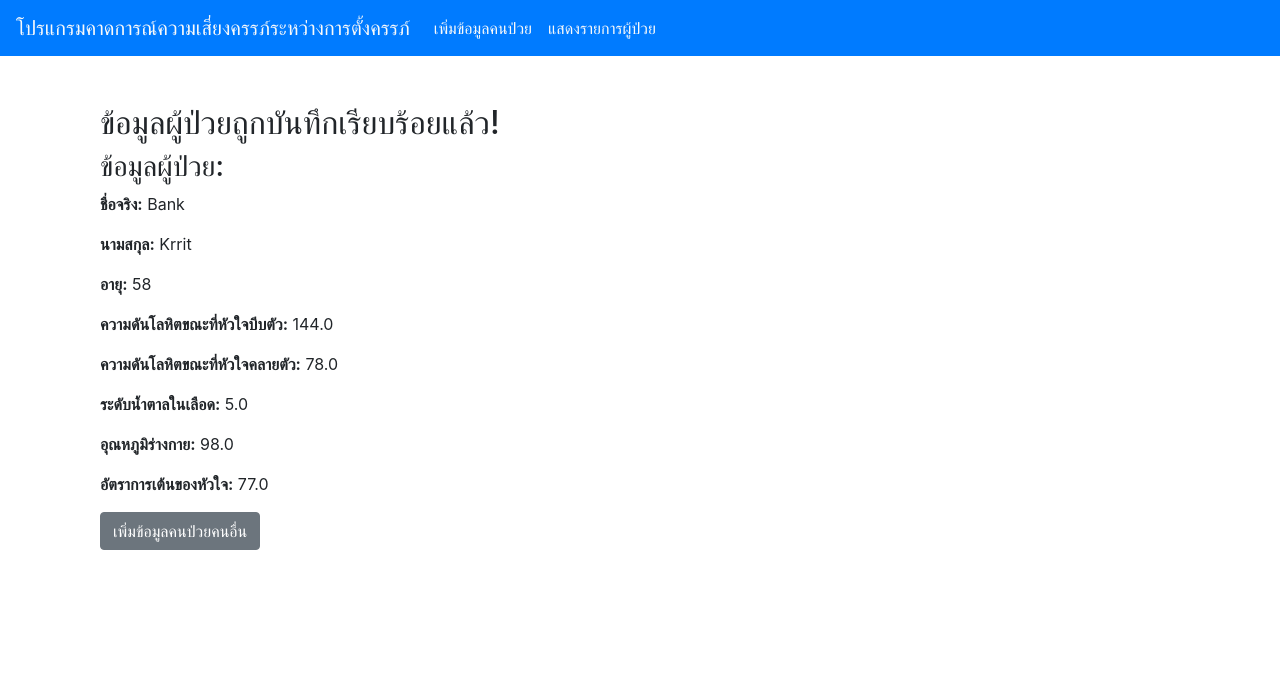
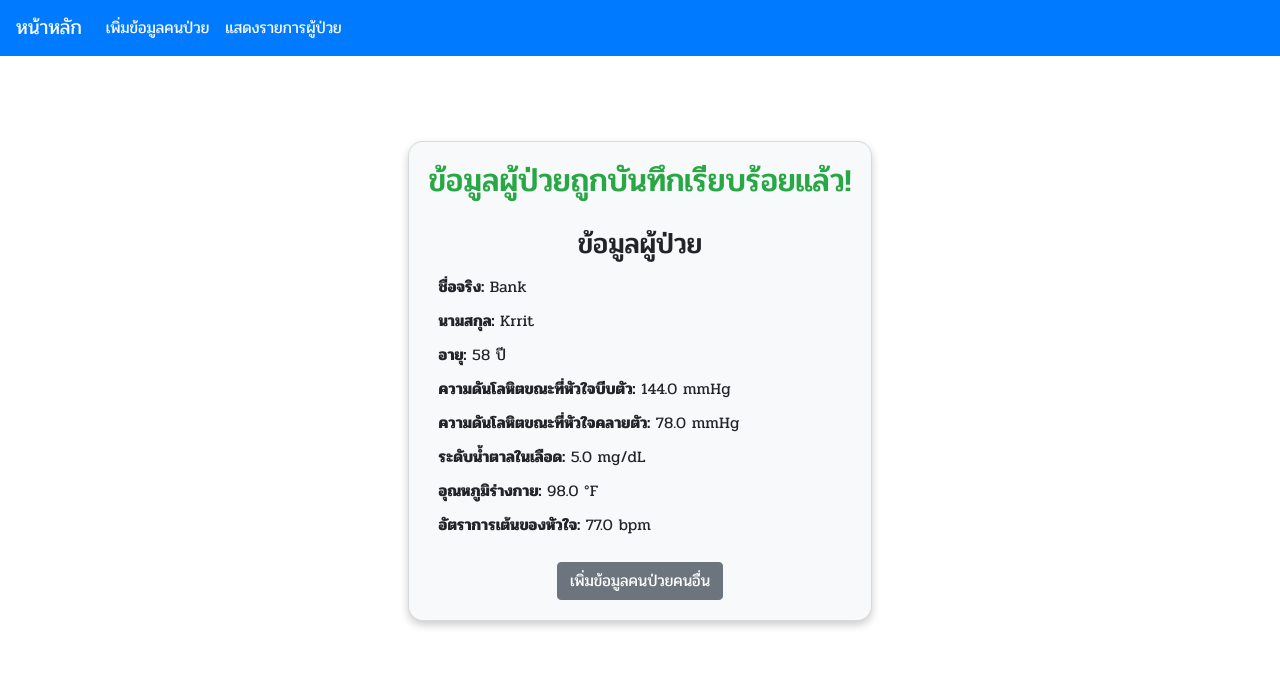
Before and after one commit to Pavarit2546/ML_project, a Django app: template myapp/templates/success.html in a window 1280 px wide. Shown: the top 695 px of the page. Run offline with Django 5.2, Linux system fonts and the light colour scheme; the template is opened without the code that fills it: values that come from a table or form of the project are taken from there, others are empty; data comes from the database, SQL or seed files in the repository; both versions use the stored data as it was after the commit; parts of the project's set-up code (start-up, migrations or seed data) failed here and were passed over; some libraries are stand-ins or nearby versions.

Commit message:
จัด UI หน้า Success

```diff
--- a/myapp/templates/base.html
+++ b/myapp/templates/base.html
@@ -5,11 +5,14 @@
     <meta name="viewport" content="width=device-width, initial-scale=1.0">
     <title>{% block title %}Your Title{% endblock %}</title>
     <link href="https://stackpath.bootstrapcdn.com/bootstrap/4.5.2/css/bootstrap.min.css" rel="stylesheet">
-    <link rel="stylesheet" href="https://cdnjs.cloudflare.com/ajax/libs/font-awesome/6.0.0-beta3/css/all.min.css">
+    {% comment %} <link rel="stylesheet" href="https://cdnjs.cloudflare.com/ajax/libs/font-awesome/6.0.0-beta3/css/all.min.css"> {% endcomment %}
+    <link rel="preconnect" href="https://fonts.googleapis.com">
+    <link rel="preconnect" href="https://fonts.gstatic.com" crossorigin>
+    <link href="https://fonts.googleapis.com/css2?family=Pridi:wght@200;300;400;500;600;700&display=swap" rel="stylesheet">
 </head>
 <body>
     <nav class="navbar navbar-expand-lg navbar-light bg-primary">
-        <a class="navbar-brand text-light" href="{% url 'add_patient' %}">โปรแกรมคาดการณ์ความเสี่ยงครรภ์ระหว่างการตั้งครรภ์ </a>
+        <a class="navbar-brand text-light" href="{% url 'add_patient' %}">หน้าหลัก</a>
         <div class="collapse navbar-collapse">
             <ul class="navbar-nav ">
                 <li class="nav-item">
--- a/myapp/templates/patient_list.html
+++ b/myapp/templates/patient_list.html
@@ -3,6 +3,12 @@
 {% block title %}Patient List{% endblock %}
 
 {% block content %}
+<style>
+    body {
+        font-family: 'Pridi', sans-serif;
+    }
+
+</style>
 <div class="container mt-5">
     <div class="row justify-content-center">
         <div class="col-md-20">
--- a/myapp/templates/success.html
+++ b/myapp/templates/success.html
@@ -3,34 +3,87 @@
 {% block title %}สำเร็จ{% endblock %}
 
 {% block content %}
-<div class="container mt-5">
-    <h2>ข้อมูลผู้ป่วยถูกบันทึกเรียบร้อยแล้ว!</h2>
+<style>
+    body {
+        font-family: 'Pridi', sans-serif;
+    }
 
-    <!-- แสดงข้อมูลผู้ป่วยที่เพิ่งกรอก -->
-    <h3>ข้อมูลผู้ป่วย:</h3>
-    <p><b>ชื่อจริง:</b> {{ patient.first_name }}</p>
-    <p><b>นามสกุล:</b> {{ patient.last_name }}</p>
-    <p><b>อายุ:</b> {{ patient.age }}</p>
-    <p><b>ความดันโลหิตขณะที่หัวใจบีบตัว:</b> {{ patient.systolic_bp }}</p>
-    <p><b>ความดันโลหิตขณะที่หัวใจคลายตัว:</b> {{ patient.diastolic_bp }}</p>
-    <p><b>ระดับน้ำตาลในเลือด:</b> {{ patient.blood_sugar }}</p>
-    <p><b>อุณหภูมิร่างกาย:</b> {{ patient.body_temp }}</p>
-    <p><b>อัตราการเต้นของหัวใจ:</b> {{ patient.heart_rate }}</p>
+    .card {
+        border-radius: 15px;
+        box-shadow: 0 4px 8px rgba(0, 0, 0, 0.2);
+        padding: 20px;
+        margin-top: 10px;
+        background-color: #f8f9fa;
+    }
 
-    <!-- แสดงผลลัพธ์การทำนาย Risk Level -->
-    {% if result %}
-    <h1><b>ทำนายระดับความเสี่ยง:</b></h1>
+    h1 {
+        font-size: 50px;
+        text-shadow: -2px -2px 0 #000, 2px -2px 0 #000, -2px 2px 0 #000, 2px 2px 0 #000;
+    }
+    h3 {
+        padding-top: 10px;
+    }
+    .risk-text {
+        font-size: 50px;
+        font-weight: bold;
+    }
+
+    .container {
+        display: flex;
+        justify-content: center;
+        align-items: center;
+        flex-direction: column;
+        min-height: 80vh;
+    }
+
+    .btn-secondary {
+        margin-top: 20px;
+    }
+
+    .text-left {
+        text-align: left;
+        padding-left: 5px;
+        margin: 5px;
+    }
+    .text-head {
+        padding-top: 20px;
+        text-align: center;
+    }
+</style>
+
+<div class="container">
+    <div class="card">
+        <h2 class="text-center text-success">ข้อมูลผู้ป่วยถูกบันทึกเรียบร้อยแล้ว!</h2>
+
+        <!-- แสดงข้อมูลผู้ป่วยที่เพิ่งกรอก -->
+        <h3 class="text-head">ข้อมูลผู้ป่วย</h3>
+        <p class="text-left"><b>ชื่อจริง:</b> {{ patient.first_name }}</p>
+        <p class="text-left"><b>นามสกุล:</b> {{ patient.last_name }}</p>
+        <p class="text-left"><b>อายุ:</b> {{ patient.age }} ปี</p>
+        <p class="text-left"><b>ความดันโลหิตขณะที่หัวใจบีบตัว:</b> {{ patient.systolic_bp }} mmHg</p>
+        <p class="text-left"><b>ความดันโลหิตขณะที่หัวใจคลายตัว:</b> {{ patient.diastolic_bp }} mmHg</p>
+        <p class="text-left"><b>ระดับน้ำตาลในเลือด:</b> {{ patient.blood_sugar }} mg/dL</p>
+        <p class="text-left"><b>อุณหภูมิร่างกาย:</b> {{ patient.body_temp }} °F</p>
+        <p class="text-left"><b>อัตราการเต้นของหัวใจ:</b> {{ patient.heart_rate }} bpm</p>
+
+        <!-- แสดงผลลัพธ์การทำนาย Risk Level -->
+        {% if result %}
+        <h3 class="text-center">ทำนายระดับความเสี่ยง:</h3>
         {% if result == "low risk" %}
-            <h1 style="color:green; font-size: 50px; text-shadow: -2px -2px 0 #000, 2px -2px 0 #000, -2px 2px 0 #000, 2px 2px 0 #000;"><b>{{ result }}</b></h1>
+        <h1 class="risk-text text-success text-center">{{ result }}</h1>
         {% elif result == "mid risk" %}
-            <h1 style="color:yellow; font-size: 50px; text-shadow: -2px -2px 0 #000, 2px -2px 0 #000, -2px 2px 0 #000, 2px 2px 0 #000;"><b>{{ result }}</b></h1>
+        <h1 class="risk-text text-warning text-center">{{ result }}</h1>
         {% elif result == "high risk" %}
-            <h1 style="color:red; font-size: 50px; text-shadow: -2px -2px 0 #000, 2px -2px 0 #000, -2px 2px 0 #000, 2px 2px 0 #000;"><b>{{ result }}</b></h1>
+        <h1 class="risk-text text-danger text-center">{{ result }}</h1>
         {% else %}
-            <h1><b>{{ result }}</b></h1>
+        <h1 class="text-center">{{ result }}</h1>
         {% endif %}
-    {% endif %}
+        {% endif %}
 
-    <a href="{% url 'add_patient' %}" class="btn btn-secondary">เพิ่มข้อมูลคนป่วยคนอื่น</a>
+        <div class="text-center">
+            <a href="{% url 'add_patient' %}" class="btn btn-secondary">เพิ่มข้อมูลคนป่วยคนอื่น</a>
+        </div>
+    </div>
 </div>
+
 {% endblock %}
```
Also changed, not shown: myapp/templates/add_patient.html (+14 -2 lines), db.sqlite3.
